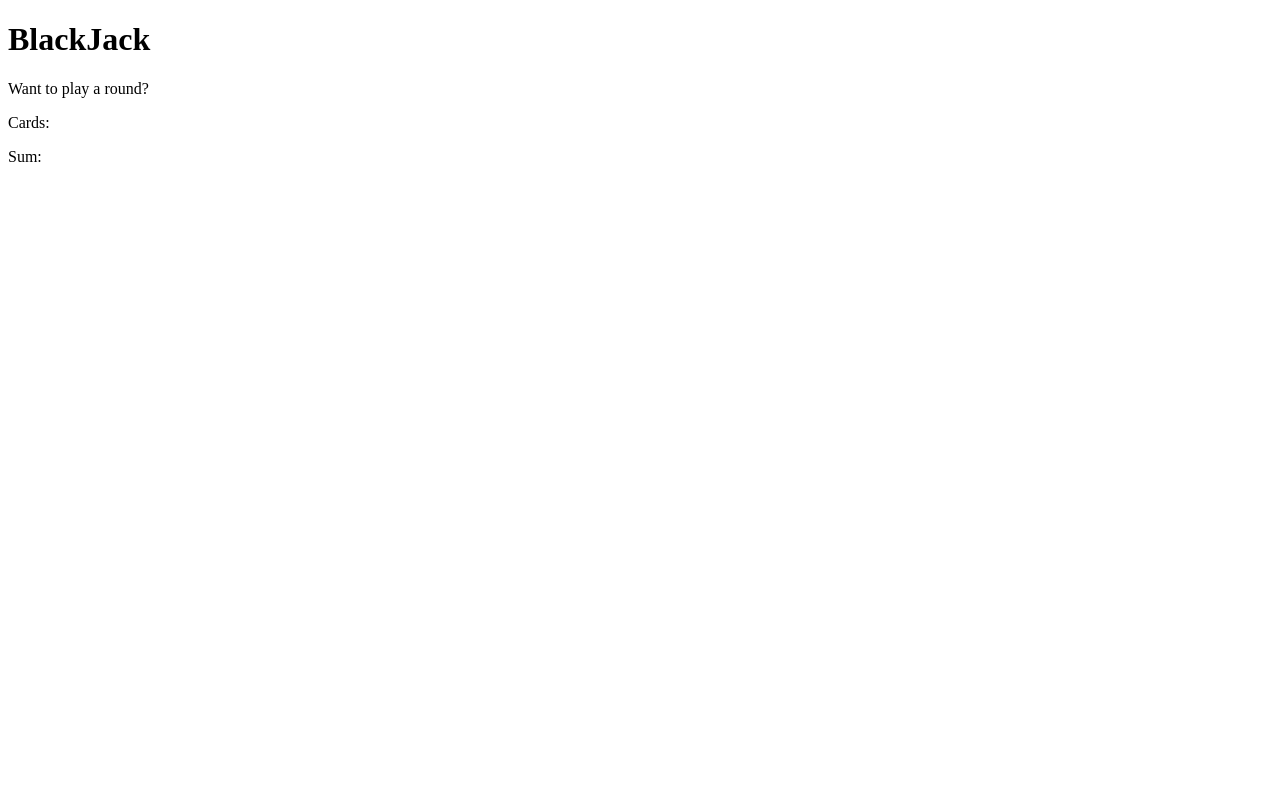
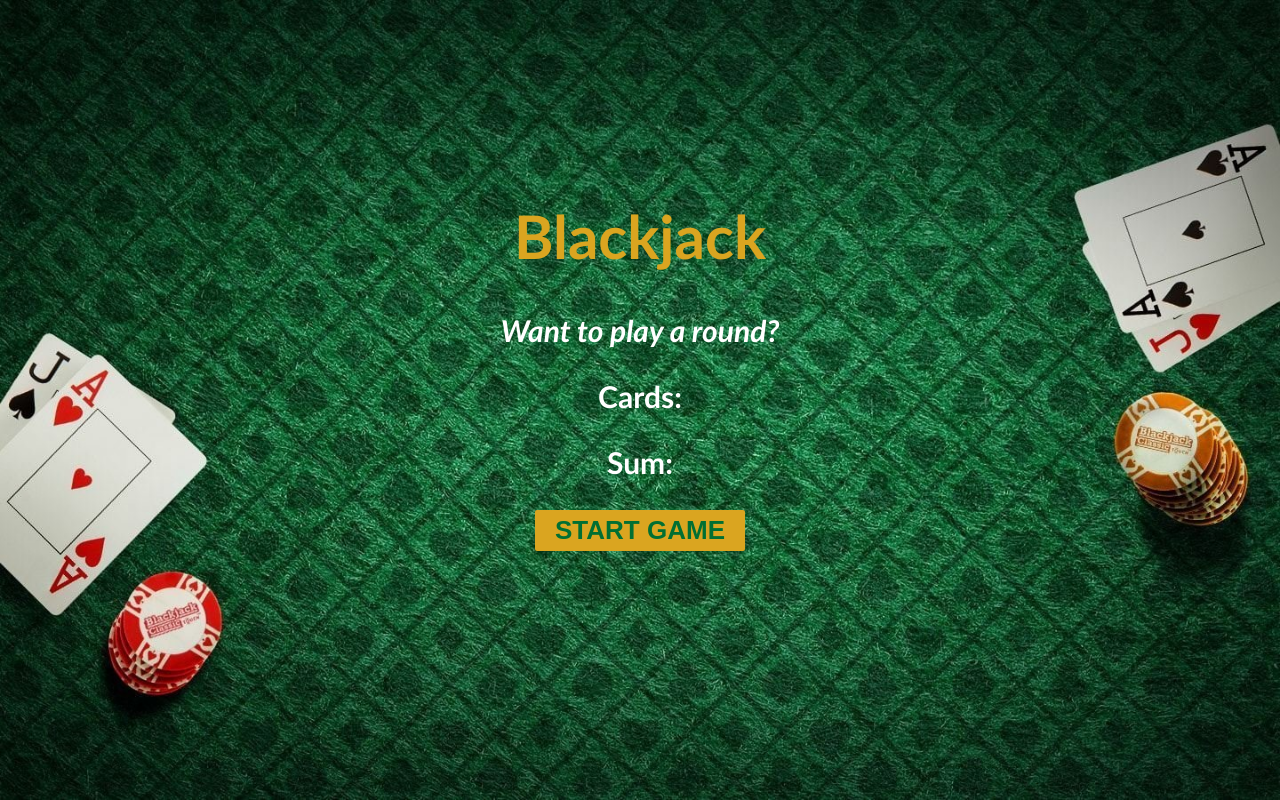
Before and after one commit to olgakahraman/BlackJack-Project, a plain HTML site: page index.html in a window 1280 px wide. Drawn offline with Linux system fonts and the light colour scheme.

Commit message:
added start game button

```diff
--- a/index.html
+++ b/index.html
@@ -8,10 +8,11 @@
     <link rel="stylesheet" href="style.css">
 </head>
 <body>
-    <h1>BlackJack</h1>
+    <h1>Blackjack</h1>
     <p id="message-el">Want to play a round?</p>
     <p>Cards: </p>
-    <p>Sum: </p>
+    <p id="sum-el">Sum: </p>
+    <button onclick="startGame()">start game</button>
     <script src="script.js"></script>
 </body>
 </html>
--- a/style.css
+++ b/style.css
@@ -0,0 +1,37 @@
+body {
+  font-family: "Trebuchet MS", "Lucida Sans Unicode", "Lucida Grande",
+    "Lucida Sans", Arial, sans-serif;
+  background-image: url(/img/table.jpeg);
+  background-size: cover;
+  background-repeat: no-repeat;
+  text-align: center;
+  margin: 200px auto;
+}
+
+h1 {
+  color: goldenrod;
+  font-size: 60px;
+}
+p {
+  color: white;
+  font-size: 30px;
+  font-weight: bold;
+}
+#message-el {
+  font-style: italic;
+}
+button {
+  background-color: goldenrod;
+  color: #016f32;
+  font-size: 26px;
+  padding: 5px 20px;
+  text-transform: uppercase;
+  font-weight: bold;
+  border-radius: 2px;
+  border: none;
+}
+@media(max-width:600px){
+    body{
+        margin:20px auto;
+    }
+}
```
